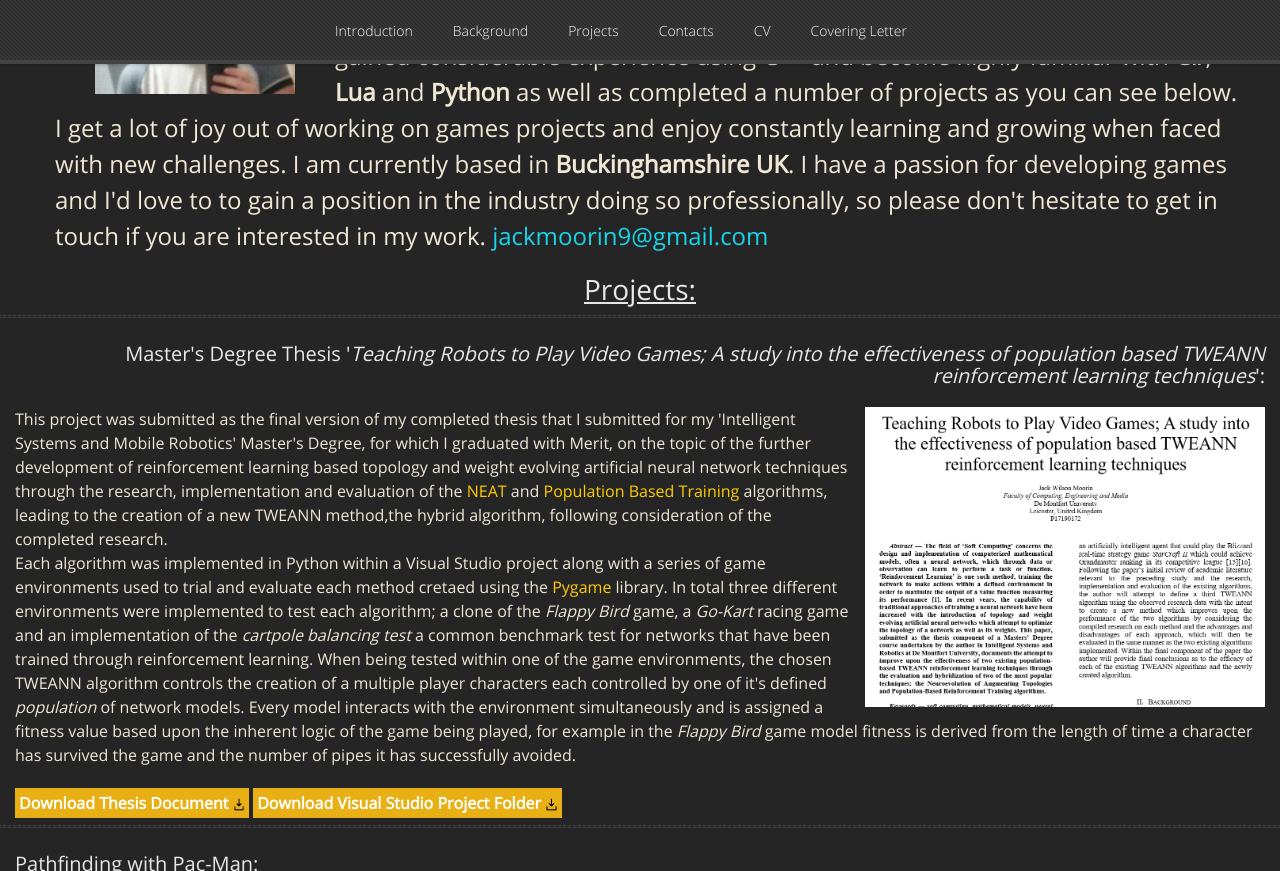
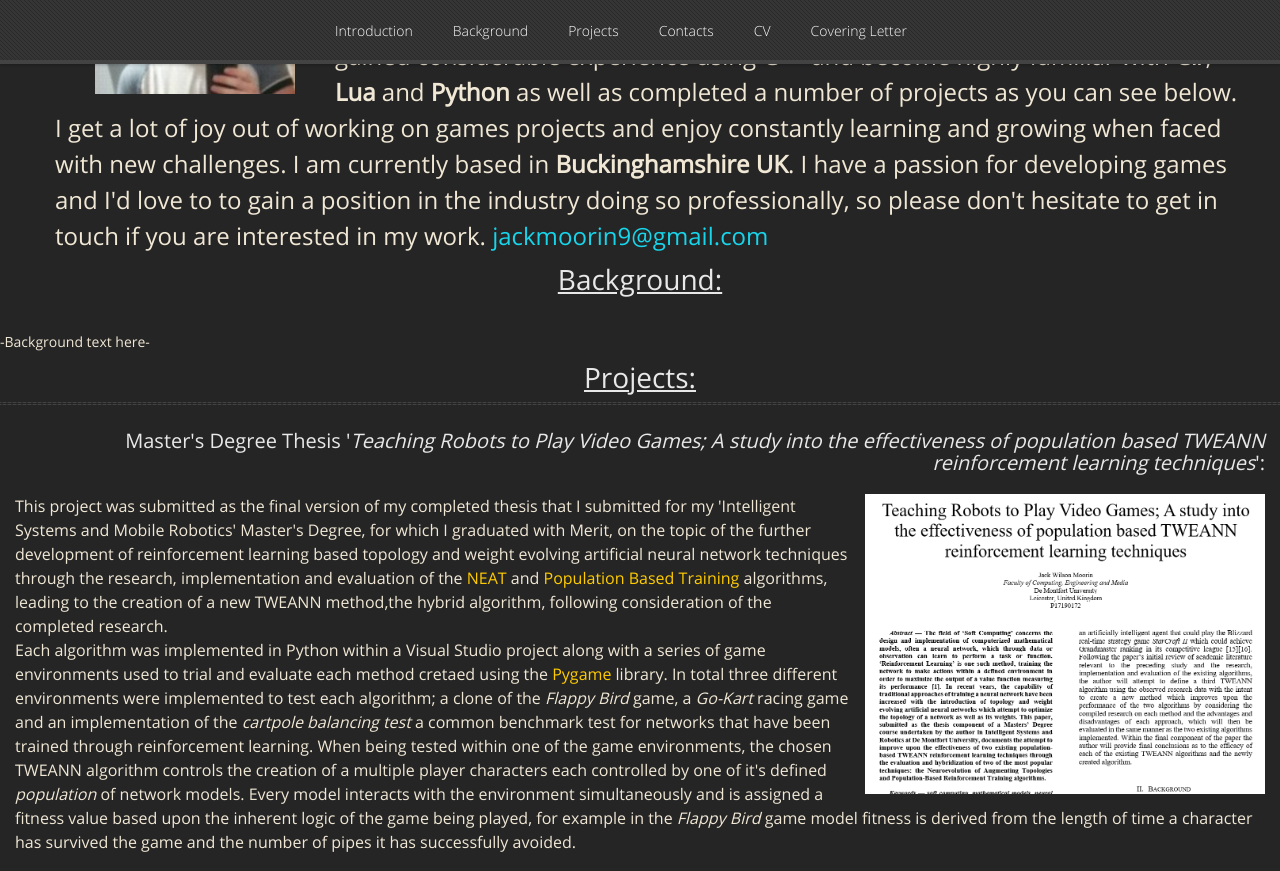
Before and after one commit to GamesProgrammingGrad2021/GamesProgrammingGrad2021.github.io, a Jekyll site: the page built from index.md, in a window 1280 px wide and 900 px high, scrolled down 514 px, cut to the strip 0-871 px from the top of the window. Built offline with Jekyll 4.4.1, drawn with Linux system fonts in a browser that asks for light colours; nearby versions of some CDN libraries; our own code applies the rules of GitHub Pages for plain Markdown files.

Commit message:
Update default.html

```diff
--- a/_layouts/default.html
+++ b/_layouts/default.html
@@ -211,6 +211,15 @@
 		</div>
 	</div>
 
+	<!-- Background -->
+	<div id="background">
+		<h1 style="padding-bottom: 5px; text-align: center;"><u>Background:</u></h1>
+		<br>
+		<div>
+			-Background text here-
+		</div>
+	</div>
+
 	<!-- Projects -->
 	<div id="projects">
 		<div class="projects_class">
```
